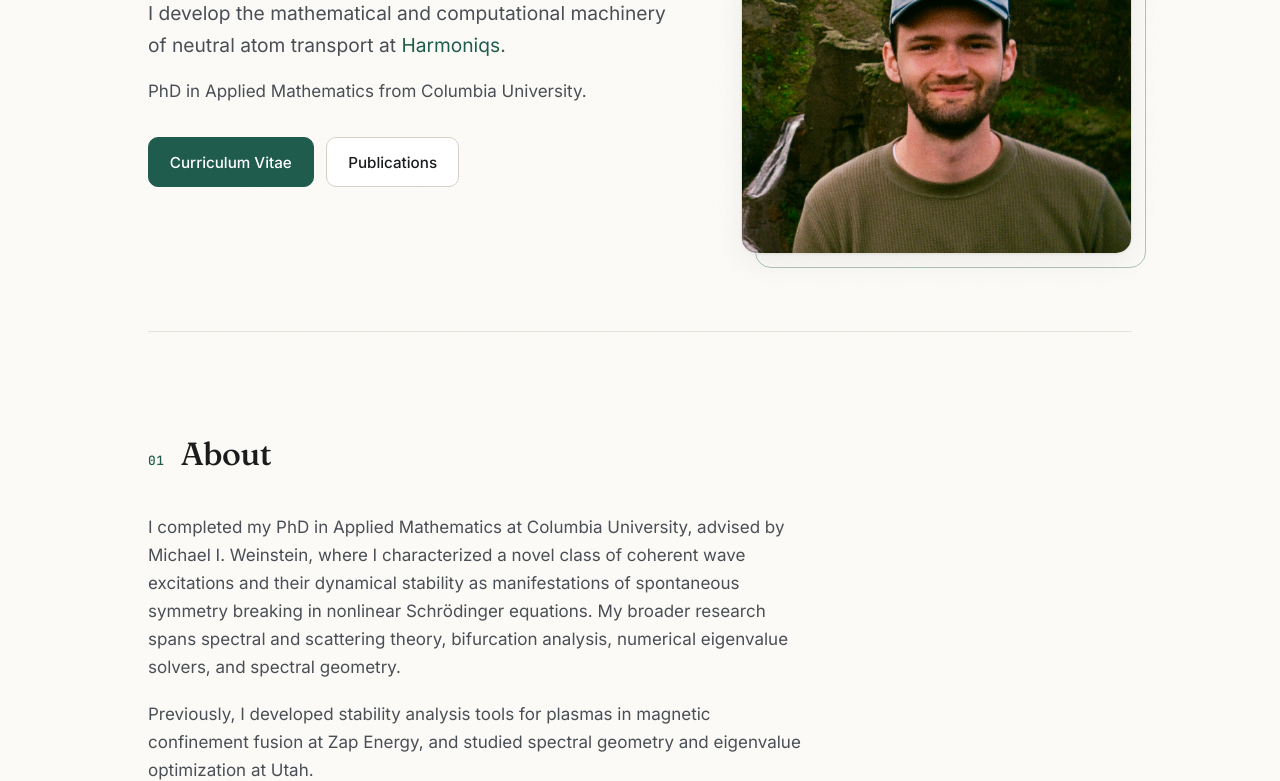
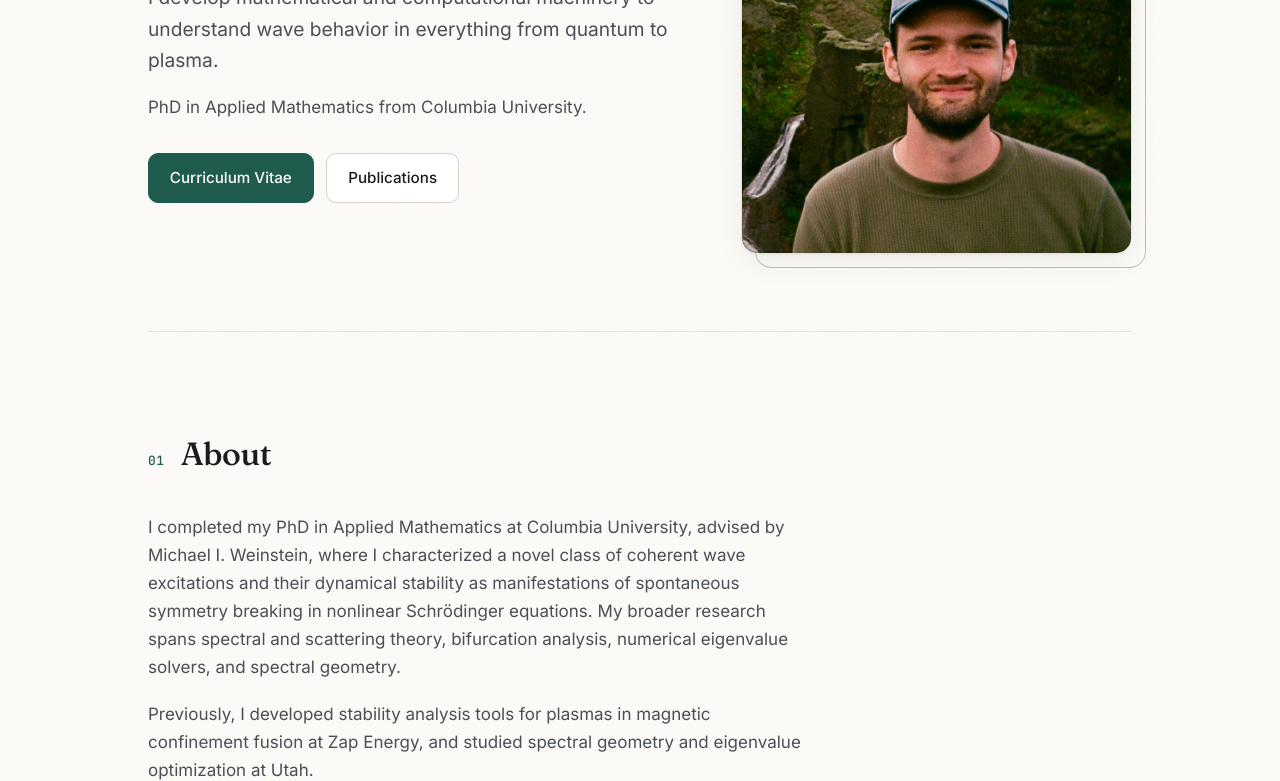
Before and after one commit to jacktrnr/jacktrnr-website, a website: page index.html in a window 1280 px wide. Shown: the part 319-1100 px from the top of the page. Drawn offline with Linux system fonts and the light colour scheme.

Commit message:
Update homepage research headline

```diff
--- a/index.html
+++ b/index.html
@@ -5,13 +5,13 @@
   <meta name="viewport" content="width=device-width, initial-scale=1.0" />
   <title>Jackson Turner — Quantum Research Scientist</title>
   <!-- Updated: 2026-09-06 -->
-  <meta name="description" content="Jackson Turner — Quantum Research Scientist at Harmoniqs. Mathematics and computation for neutral atom transport." />
+  <meta name="description" content="Jackson Turner — Research Scientist at Harmoniqs. Mathematics and computation for neutral atom transport." />
   <meta name="author" content="Jackson Turner" />
 
   <!-- Open Graph -->
   <meta property="og:type" content="website" />
-  <meta property="og:title" content="Jackson Turner — Quantum Research Scientist" />
-  <meta property="og:description" content="Quantum Research Scientist at Harmoniqs. Mathematics and computation for neutral atom transport." />
+  <meta property="og:title" content="Jackson Turner — Research Scientist" />
+  <meta property="og:description" content="Research Scientist at Harmoniqs. Mathematics and computation for neutral atom transport." />
   <meta property="og:image" content="assets/jackson-turner.jpeg" />
 
   <link rel="preconnect" href="https://fonts.googleapis.com" />
@@ -44,9 +44,8 @@
         <p class="eyebrow">Harmoniqs · Quantum Research Scientist</p>
         <h1>Jackson Turner</h1>
         <p class="lede">
-          I develop the mathematical and computational machinery of neutral
-          atom transport at
-          <a href="https://harmoniqs.ai" target="_blank" rel="noopener">Harmoniqs</a>.
+          I develop mathematical and computational machinery to understand wave
+          behavior in everything from quantum to plasma.
         </p>
         <p class="sub">
           PhD in Applied Mathematics from Columbia University.
```
